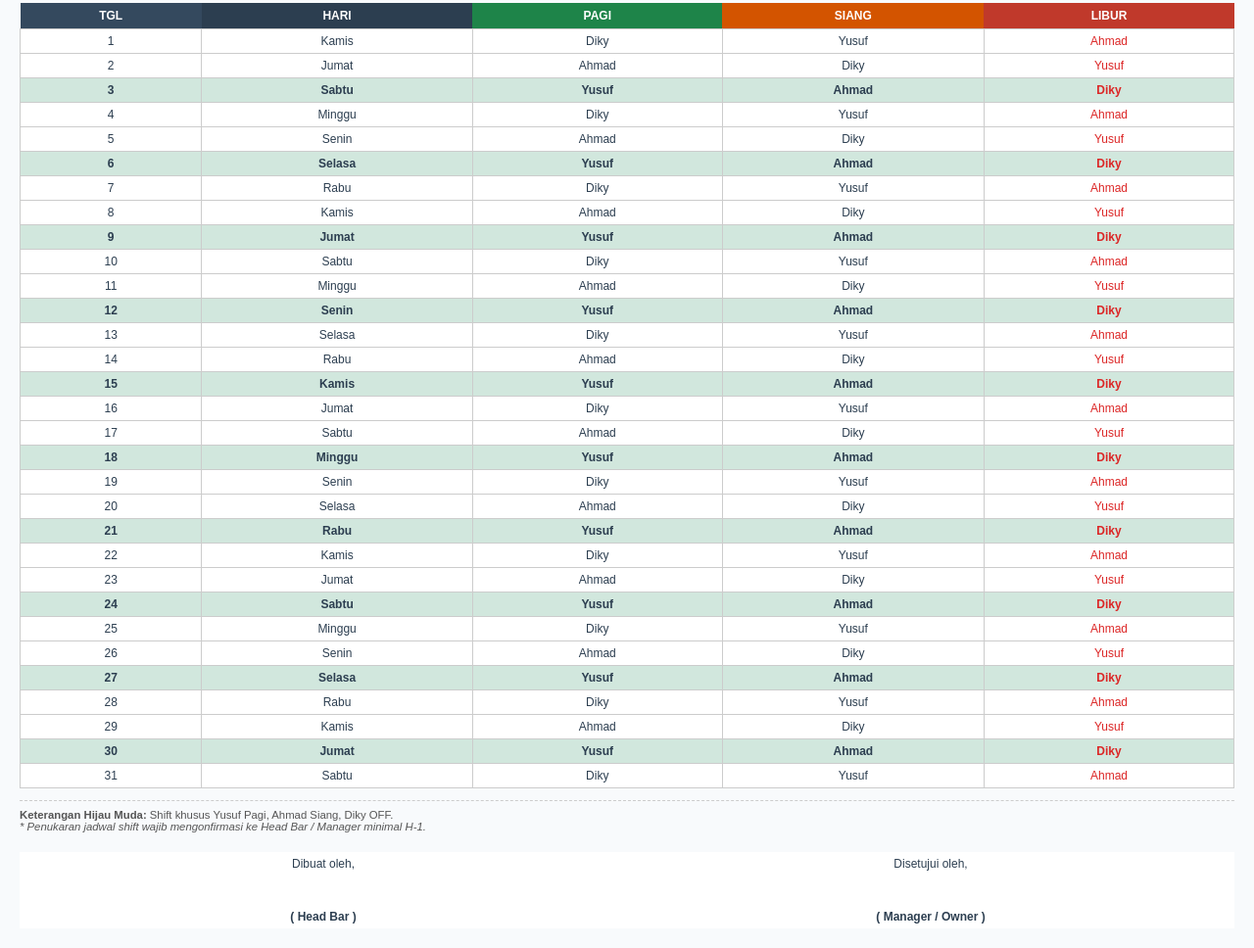
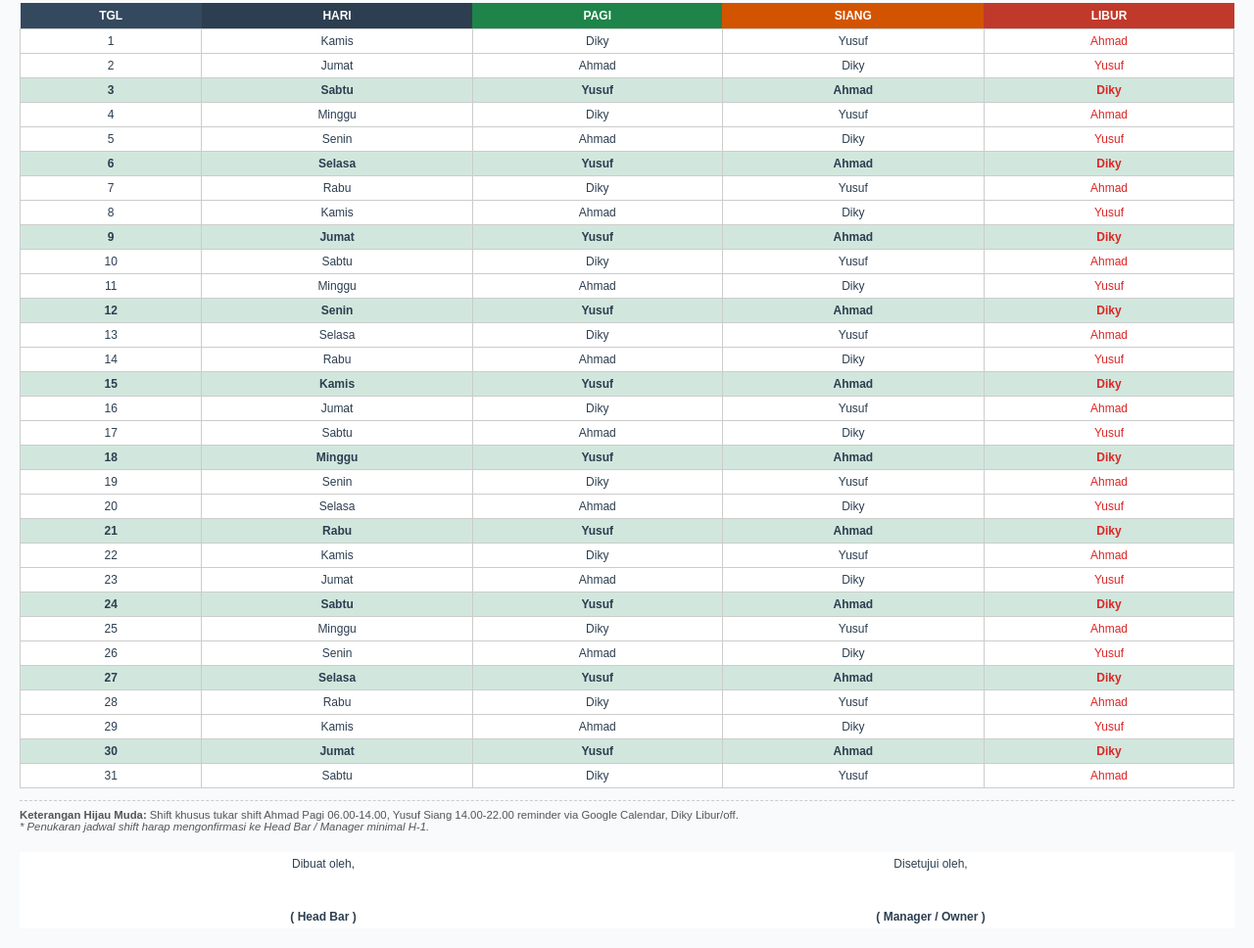
Before and after one commit to ysfgit555/2026jadwalshiftbaristakomen, a plain HTML site: page index.html in a window 1280 px wide. Shown: the part 257-1225 px from the top of the page at 98% size. Drawn offline with Linux system fonts and the light colour scheme.

Commit message:
Update index.html

```diff
--- a/index.html
+++ b/index.html
@@ -56,8 +56,8 @@
   </table>
 
   <div class="notes">
-    <strong>Keterangan Hijau Muda:</strong> Shift khusus Yusuf Pagi, Ahmad Siang, Diky OFF.<br>
-    <em>* Penukaran jadwal shift wajib mengonfirmasi ke Head Bar / Manager minimal H-1.</em>
+    <strong>Keterangan Hijau Muda:</strong> Shift khusus tukar shift Ahmad Pagi 06.00-14.00, Yusuf Siang 14.00-22.00 reminder via Google Calendar, Diky Libur/off.<br>
+    <em>* Penukaran jadwal shift harap mengonfirmasi ke Head Bar / Manager minimal H-1.</em>
   </div>
 
   <table class="signature-table">
```
